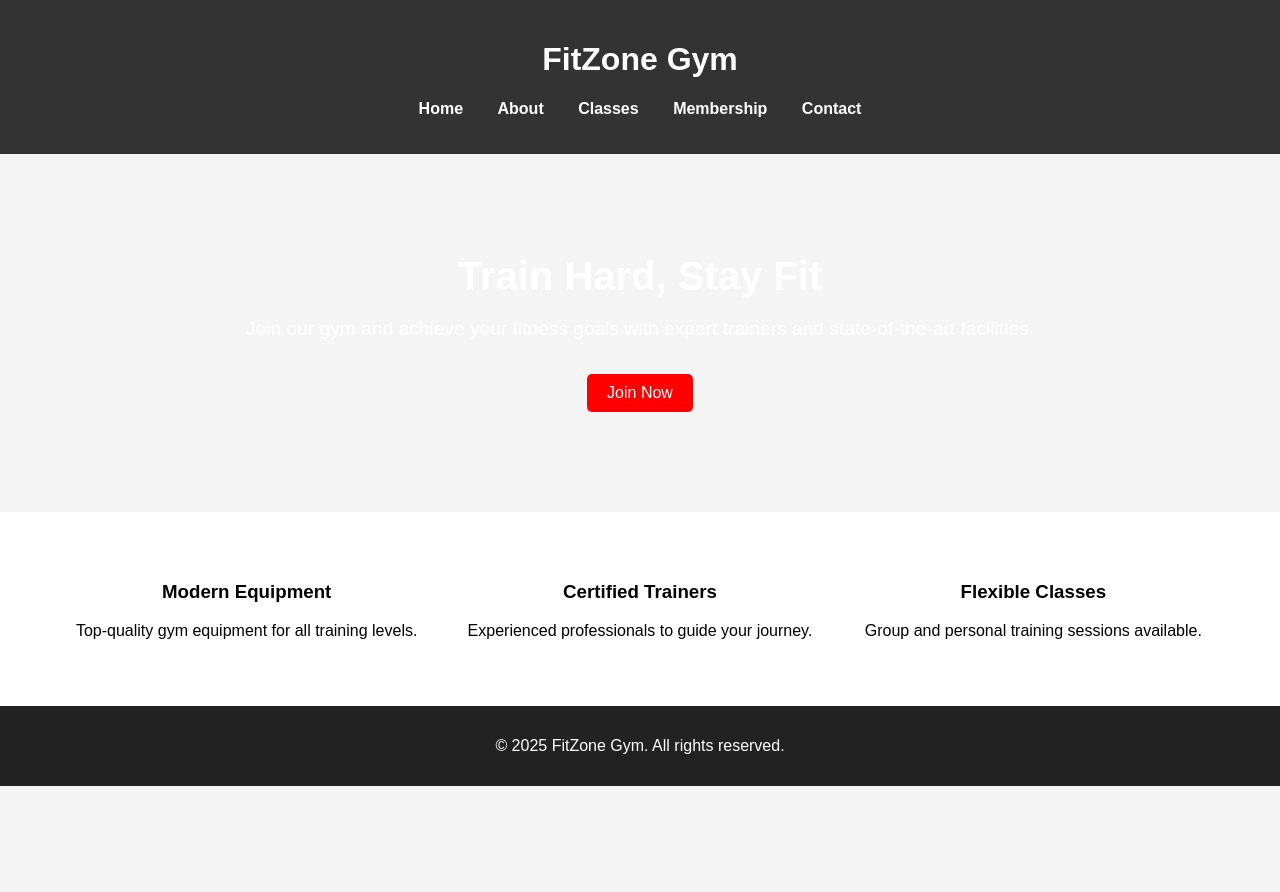
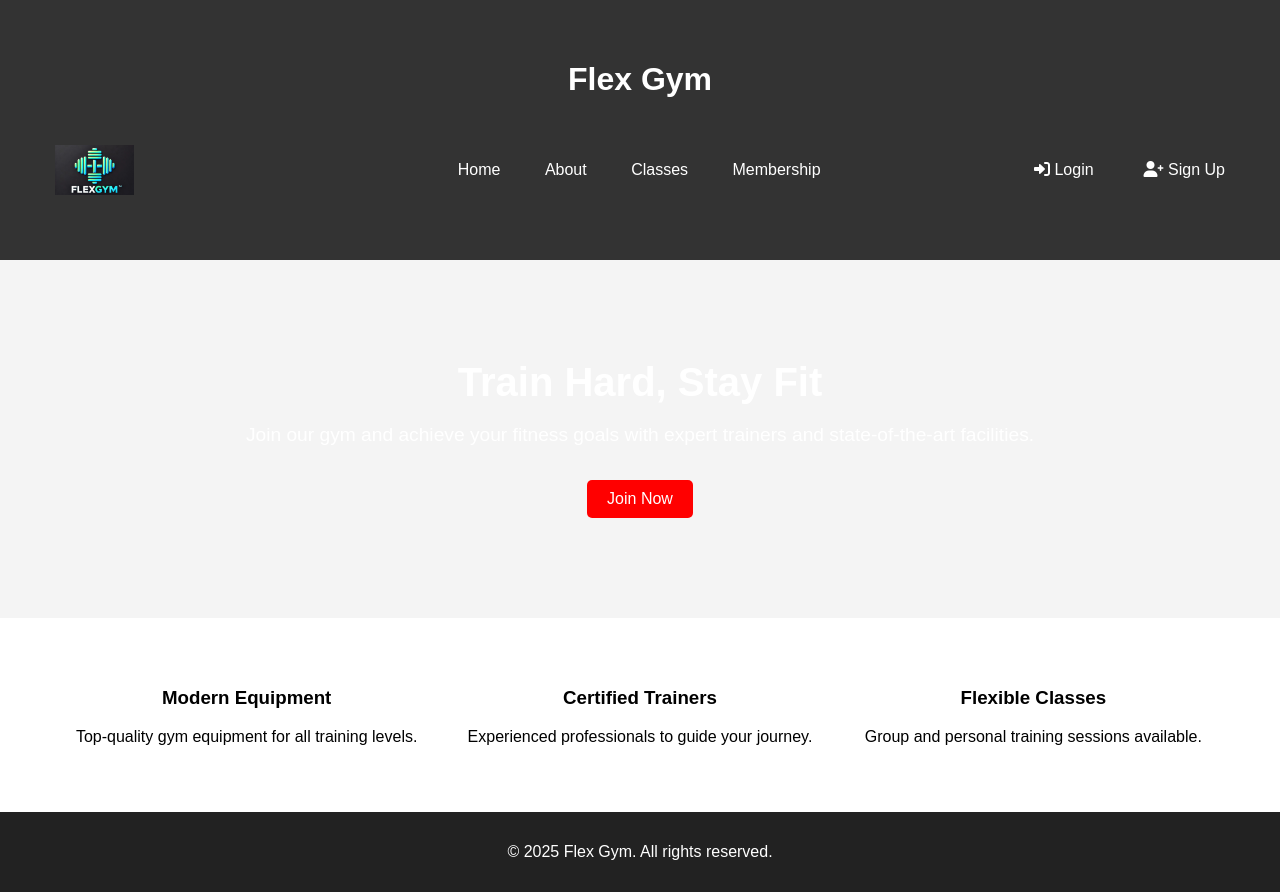
Before and after one commit to m1kaelm/GymWebsite, a website: page Website/html/index.html in a window 1280 px wide. Before the commit the page ends 800 px from the top, so only its background shows below. Drawn offline with Linux system fonts and the light colour scheme.

Commit message:
Added logo, changed login and sign in icons

```diff
--- a/Website/Css/styles.css
+++ b/Website/Css/styles.css
@@ -32,7 +32,7 @@ nav ul li a {
 
 /* Hero Section */
 .hero {
-    background: url('images/gym-hero.jpg') no-repeat center center/cover;
+  background: url("images/gym-hero.jpg") no-repeat center center/cover;
   text-align: center;
   padding: 100px 20px;
   color: white;
@@ -78,19 +78,47 @@ footer {
   color: white;
 }
 
-
-
 /* PAGE SPECIFIC STYLES */
-
+body {
+  font-family: Arial, sans-serif;
+  margin: 0;
+  padding: 0;
+}
+nav {
+  background: #333;
+  color: #fff;
+  display: flex;
+  justify-content: space-between;
+  padding: 15px;
+  align-items: center;
+}
+nav a {
+  color: #fff;
+  text-decoration: none;
+  padding: 10px 20px;
+  transition: background 0.3s;
+}
+nav a:hover {
+  background: #f04e30;
+}
+.container {
+  padding: 20px;
+  text-align: center;
+}
+.logo,
+.nav-btns {
+  display: flex;
+}
+.nav-btns {
+  gap: 10px;
+}
+.logo img {
+  height: 100px;
+  width: auto;
+  max-width: 100%;
+  margin-right: 110px;
+}
 
 /* Index Page */
 
-
-
-
-
-
-
-
-
 /* About Us Page */
--- a/Website/html/index.html
+++ b/Website/html/index.html
@@ -1,31 +1,50 @@
 <!DOCTYPE html>
 <html lang="en">
   <head>
-    <meta charset="UTF-8">
-    <meta name="viewport" content="width=device-width, initial-scale=1.0">
-    <title>FitZone Gym</title>
-    <link rel="stylesheet" href="../Css/styles.css">
+    <meta charset="UTF-8" />
+    <meta name="viewport" content="width=device-width, initial-scale=1.0" />
+    <title>Flex Gym</title>
+    <link rel="stylesheet" href="../Css/styles.css" />
+   <link rel="stylesheet"
+      href="https://cdnjs.cloudflare.com/ajax/libs/font-awesome/6.0.0-beta3/css/all.min.css">
   </head>
   <body>
-
     <header>
       <div class="container">
-            <h1>FitZone Gym</h1>
-            <nav>
-                <ul>
-                    <li><a href="index.html">Home</a></li>
-                    <li><a href="about.html">About</a></li>
-                    <li><a href="classes.html">Classes</a></li>
-                    <li><a href="membership.html">Membership</a></li>
-                    <li><a href="contact.html">Contact</a></li>
-                </ul>
+        <h1>Flex Gym</h1>
+        <nav class="navigation">
+          <!-- Logo on the left corner -->
+          <a href="index.html" class="logo">
+            <img src="logo.jpg" alt="Gym Logo" style="height: 50px" />
+          </a>
+
+          <!-- Main navigation links  -->
+          <div>
+            <a href="index.html">Home</a>
+            <a href="about.html">About</a>
+            <a href="classes.html">Classes</a>
+            <a href="membership.html">Membership</a>
+          </div>
+
+          <!-- Login and register icons on the right corner -->
+          <div class="nav-btns">
+            <a href="login.html" title="Login">
+              <i class="fas fa-sign-in-alt"></i> Login
+            </a>
+            <a href="signup.html" title="Register">
+              <i class="fas fa-user-plus"></i> Sign Up
+            </a>
+          </div>
         </nav>
-        </div>
+
     </header>
 
     <section class="hero">
       <h2>Train Hard, Stay Fit</h2>
-        <p>Join our gym and achieve your fitness goals with expert trainers and state-of-the-art facilities.</p>
+      <p>
+        Join our gym and achieve your fitness goals with expert trainers and
+        state-of-the-art facilities.
+      </p>
       <a href="membership.html" class="btn">Join Now</a>
     </section>
 
@@ -45,8 +64,7 @@
     </section>
 
     <footer>
-        <p>&copy; 2025 FitZone Gym. All rights reserved.</p>
+      <p>&copy; 2025 Flex Gym. All rights reserved.</p>
     </footer>
-
   </body>
 </html>
```
Also changed, not shown: Website/html/about.html (+10 -7 lines), Website/html/classes.html (+5 -7 lines), Website/html/menu.html (+39 -7 lines), Website/html/logo.jpg (added). Lines whose indentation alone changed are shown as unchanged.
